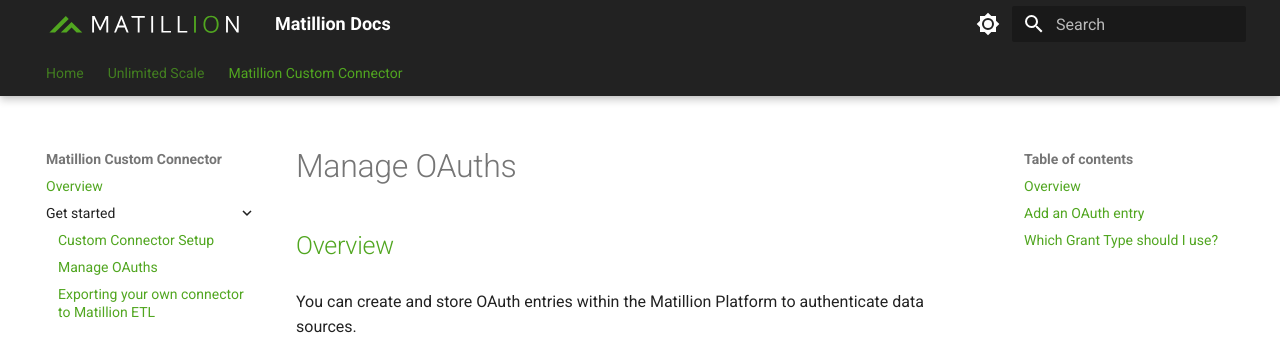
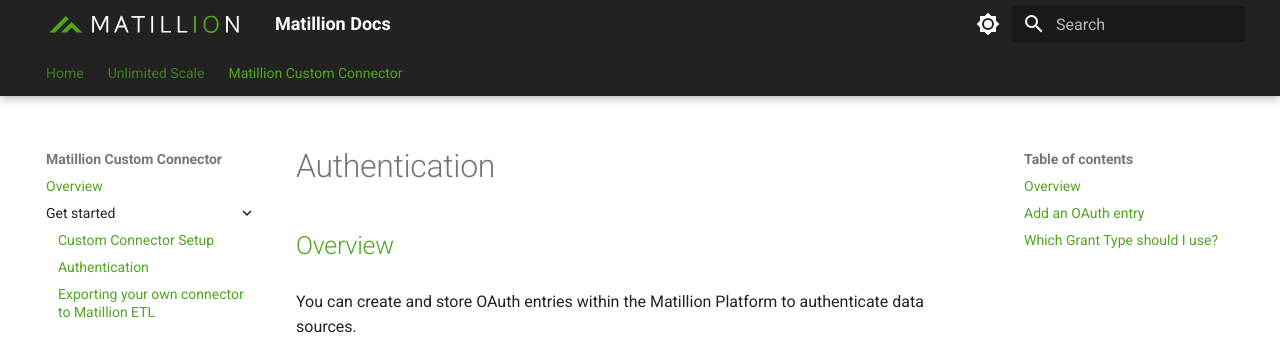
Before and after one commit to EvgenyMerkulov/matillion-docs-previews, an MkDocs documentation site: the page built from docs/mcc/manage-oauths.md, in a window 1280 px wide and 900 px high. Shown: the top 360 px of the window. Built offline with MkDocs 1.6.1 and Material for MkDocs 9.7.7, drawn with Linux system fonts in a browser that asks for light colours.

Commit message:
renaming a web location

```diff
--- a/mkdocs.yml
+++ b/mkdocs.yml
@@ -13,7 +13,7 @@ nav:
     - Overview: mcc/index.md
     - Get started:
         - Custom Connector Setup: mcc/custom-connector-setup.md
-        - Manage OAuths: mcc/manage-oauths.md
+        - Authentication: mcc/manage-oauths.md
         - Exporting your own connector to Matillion ETL: mcc/exporting-your-own-connector-to-matillion-etl.md
 
 
```
